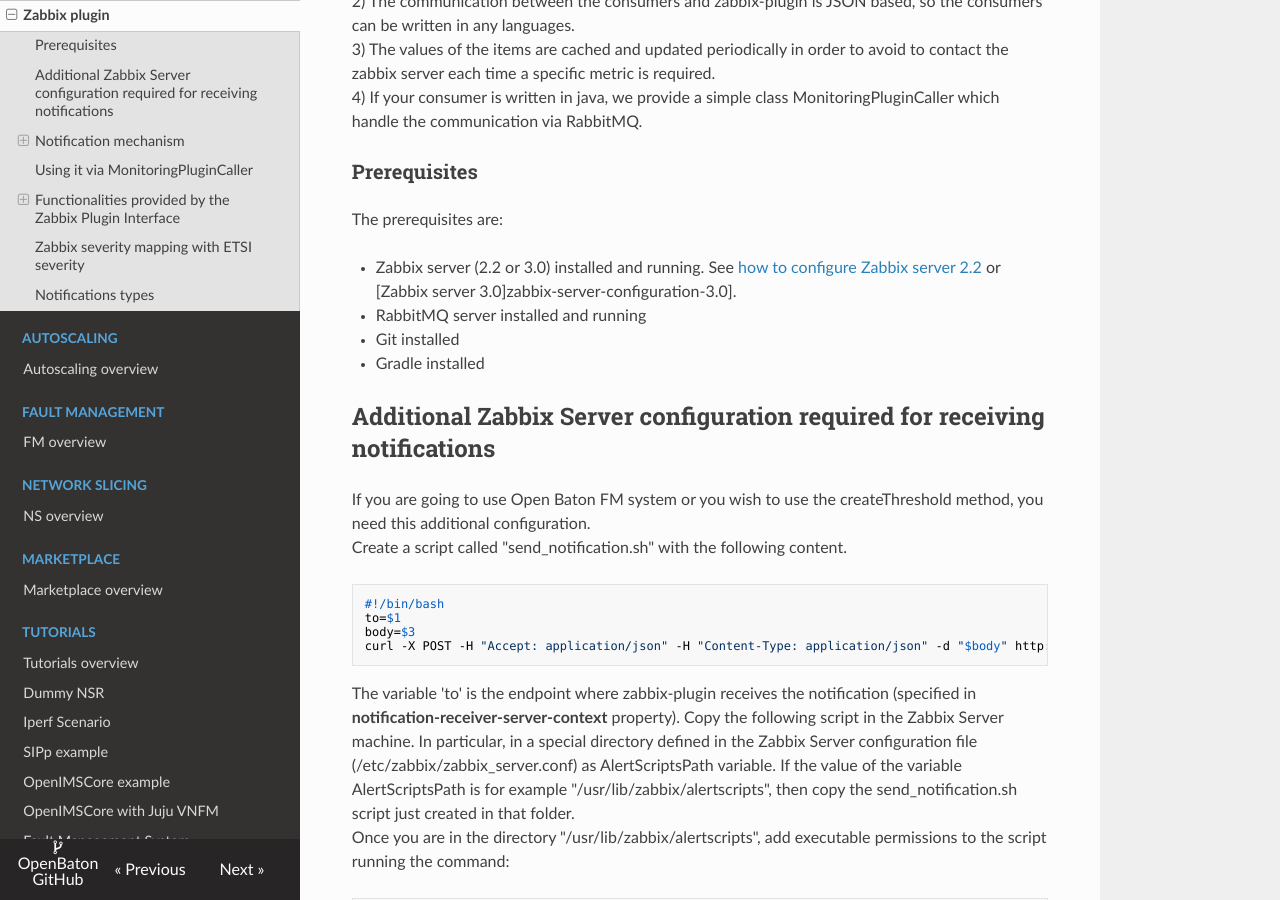
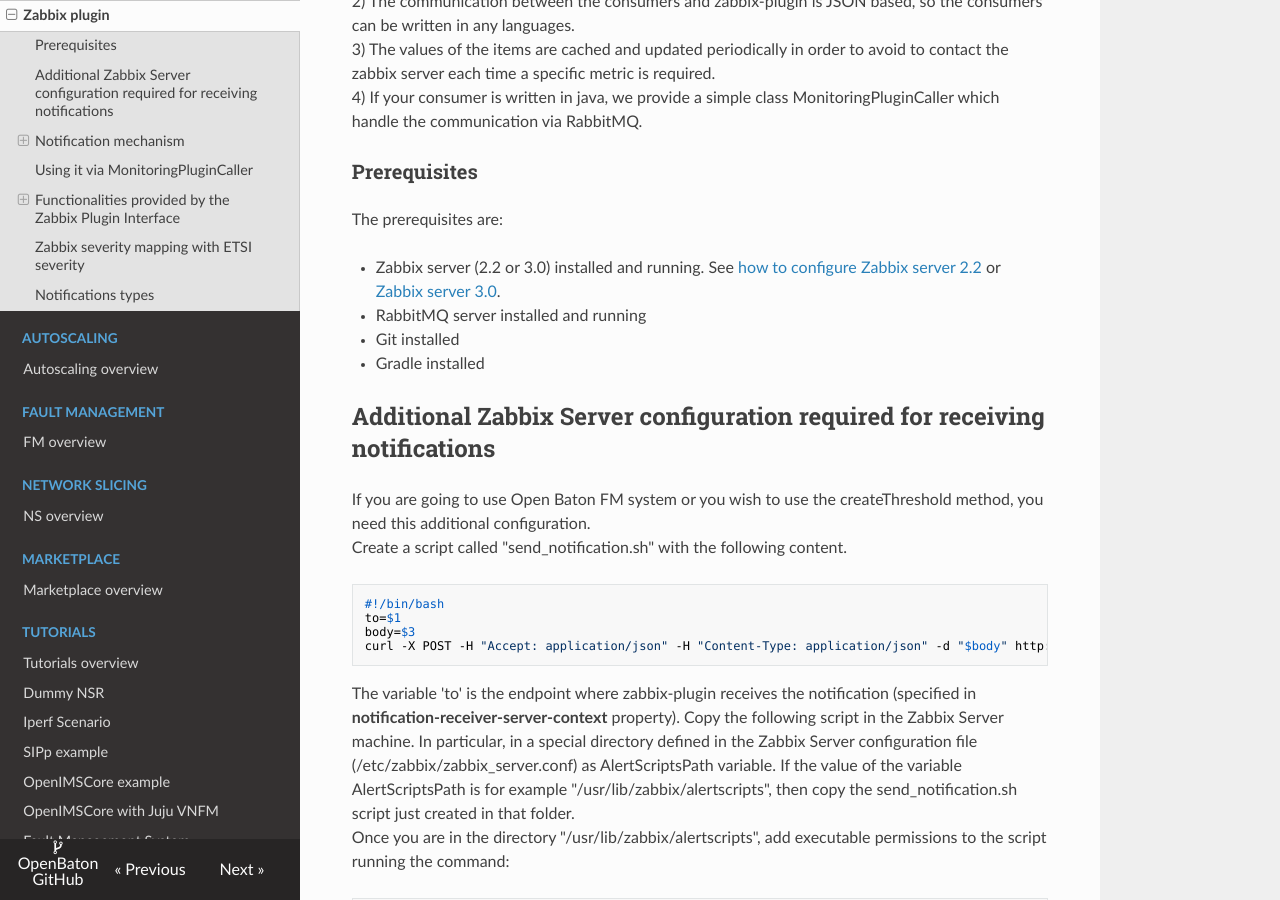
Before and after one commit to openbaton/docs, an MkDocs documentation site: the page built from docs/zabbix-plugin.md, in a window 1280 px wide and 900 px high, scrolled down 989 px. Built offline with MkDocs 1.6.1, drawn with Linux system fonts in a browser that asks for light colours; nearby versions of some CDN libraries; old or Windows-style settings are respelled for this version of MkDocs.

Commit message:
minor fix

```diff
--- a/docs/zabbix-plugin.md
+++ b/docs/zabbix-plugin.md
@@ -21,7 +21,7 @@
 
 The prerequisites are:
 
-- Zabbix server (2.2 or 3.0) installed and running. See [how to configure Zabbix server 2.2][zabbix-server-configuration-2.2] or [Zabbix server 3.0]zabbix-server-configuration-3.0].
+- Zabbix server (2.2 or 3.0) installed and running. See [how to configure Zabbix server 2.2][zabbix-server-configuration-2.2] or [Zabbix server 3.0][zabbix-server-configuration-3.0].
 - RabbitMQ server installed and running
 - Git installed
 - Gradle installed
```
